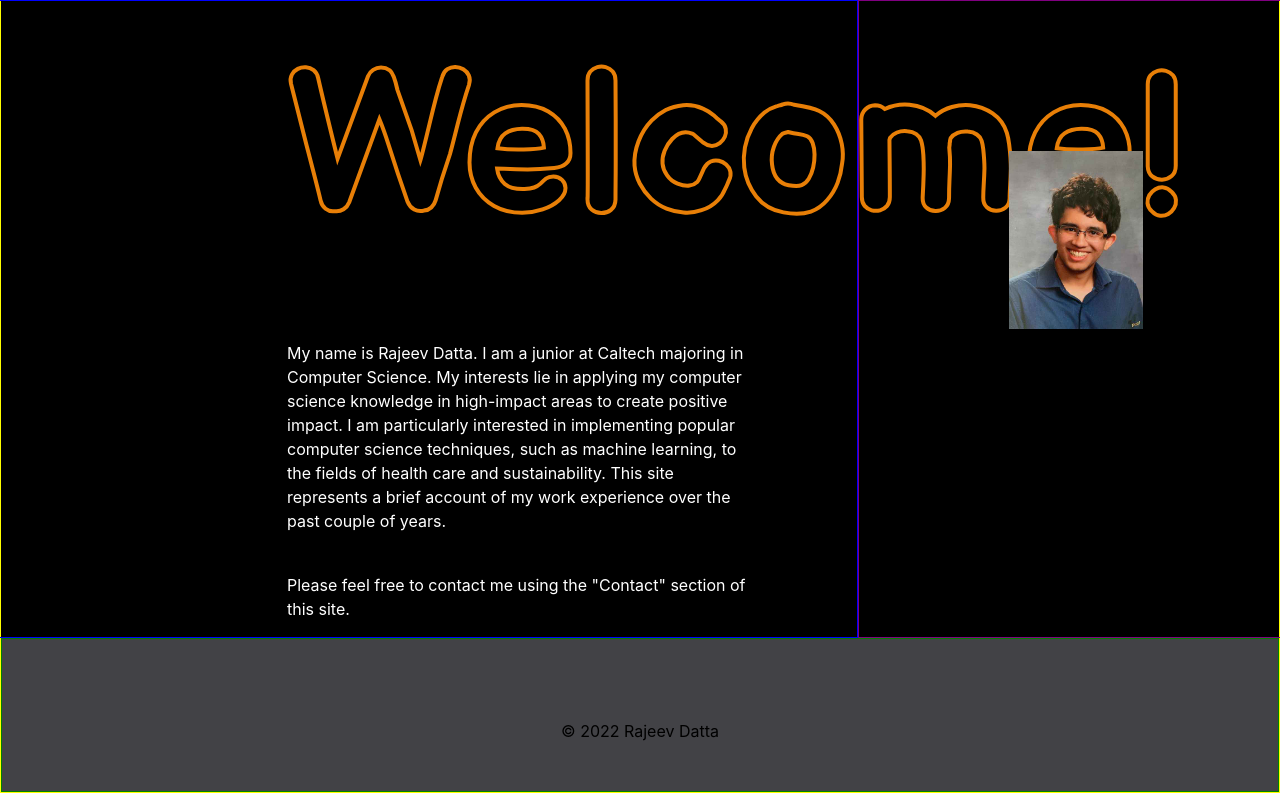
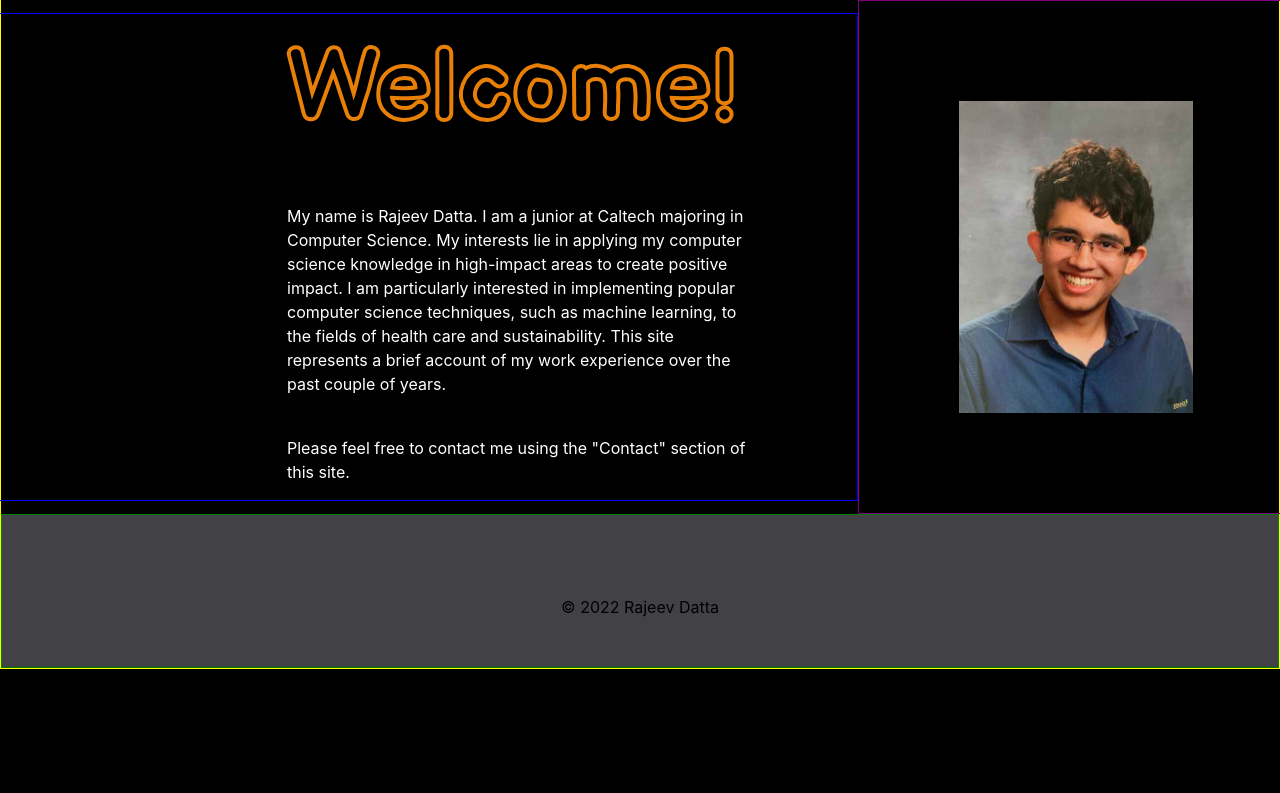
Before and after one commit to rajeev-datta/rajeev-datta.github.io, a Jekyll site: the page index.html, which Jekyll copies as it is, in a window 1280 px wide. Shown: the part 279-1072 px from the top of the page. Built offline with Jekyll 4.4.1, drawn with Linux system fonts in a browser that asks for light colours; after the commit the page ends 948 px from its top, so only the background shows below that.

Commit message:
formatting about section

```diff
--- a/css/style.css
+++ b/css/style.css
@@ -64,16 +64,16 @@ body {
         border: 1px solid blue;
 }
 
-#welcome {
+#welcome p {
         font-family: 'Balsamiq Sans', 'cursive';
-        font-size: 200px;
+        font-size: 100px;
         -webkit-text-fill-color: transparent;
         -webkit-text-stroke-width: 4px;
         -webkit-text-stroke-color: #e87f07;
 }
 
 #photo {
-        padding: 150px;
+        padding: 100px;
         border: 1px solid purple;
 }
 
```
